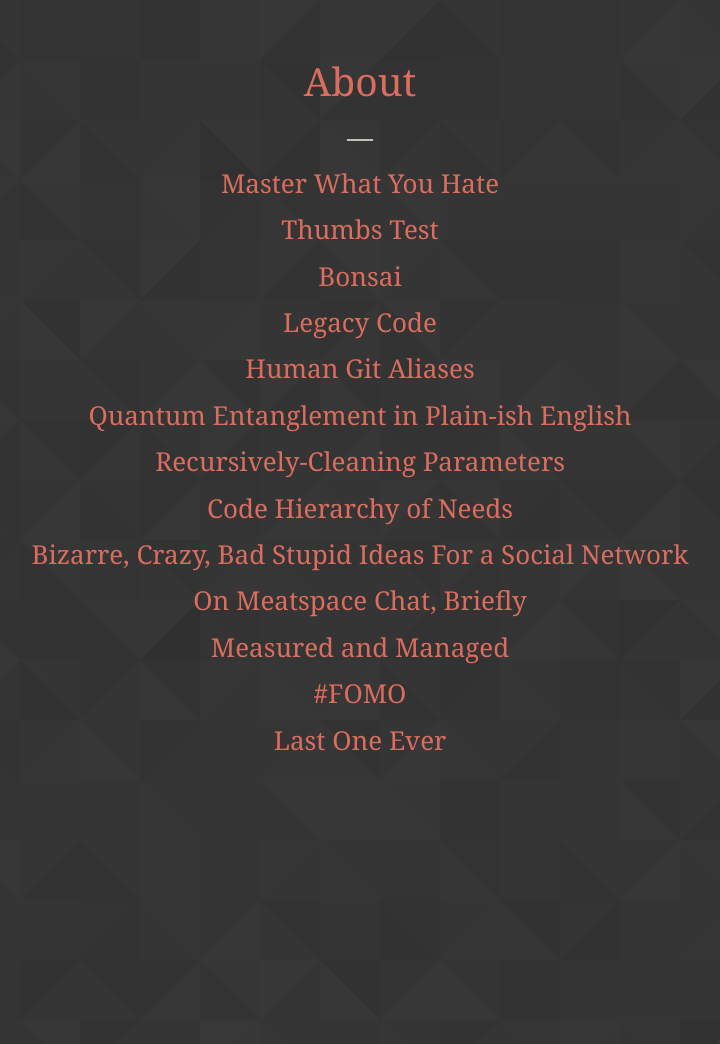
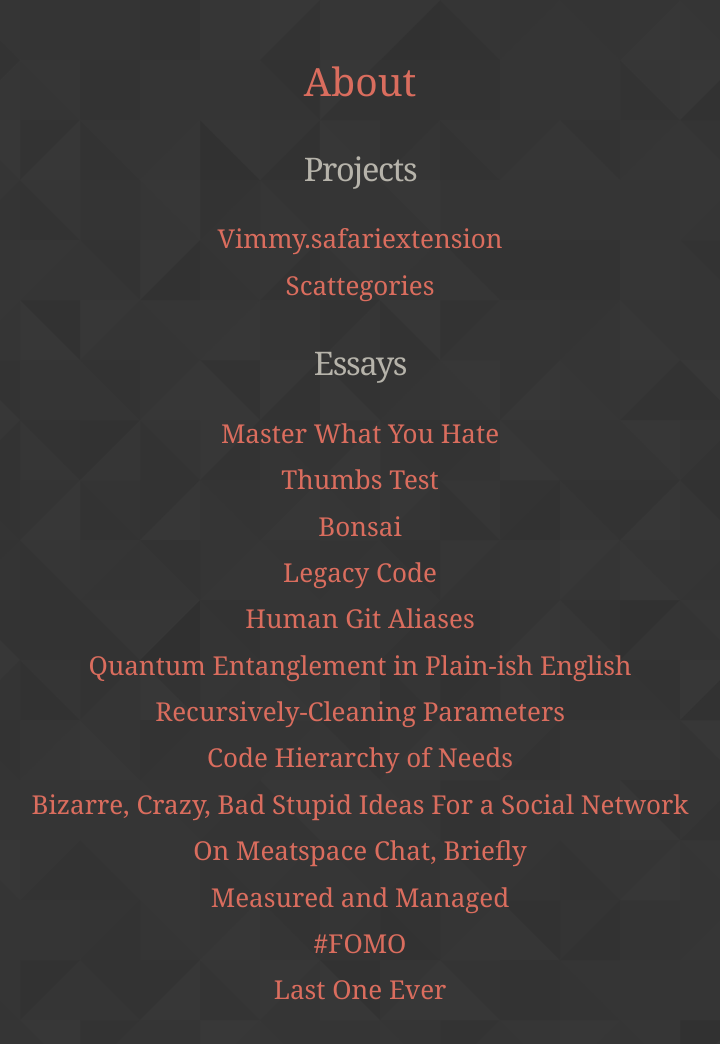
Before and after one commit to gggritso/site, a Jekyll site: the page built from index.md, in a window 1280 px wide. Shown: the whole page, without its empty margins (280-1000 px from the left). Built offline with Jekyll 4.4.1, drawn with Linux system fonts in a browser that asks for light colours; before the commit the page ends 900 px from its top, so only the background shows below that.

Commit message:
Add projects section to homepage.

```diff
--- a/index.md
+++ b/index.md
@@ -6,7 +6,21 @@
 	<li>
 		<a class="post-link highlighted" href="{{ "/about" | prepend: site.baseurl }}">About</a>
 	</li>
-	<li>—</li>
+</ul>
+
+<h2>Projects</h2>
+<ul class="posts-list">
+	<li>
+		<a class="post-link" href="{{ "/Vimmy.safariextension" | prepend: site.baseurl }}">Vimmy.safariextension</a>
+	</li>
+	<li>
+		<a class="post-link" href="{{ "/Scattegories" | prepend: site.baseurl }}">Scattegories</a>
+	</li>
+</ul>
+
+<h2>Essays</h2>
+
+<ul class="posts-list">
 {% for post in site.posts %}
 	<li>
 		<a class="post-link" href="{{ post.url | prepend: site.baseurl }}">{{ post.title }}</a>
```
